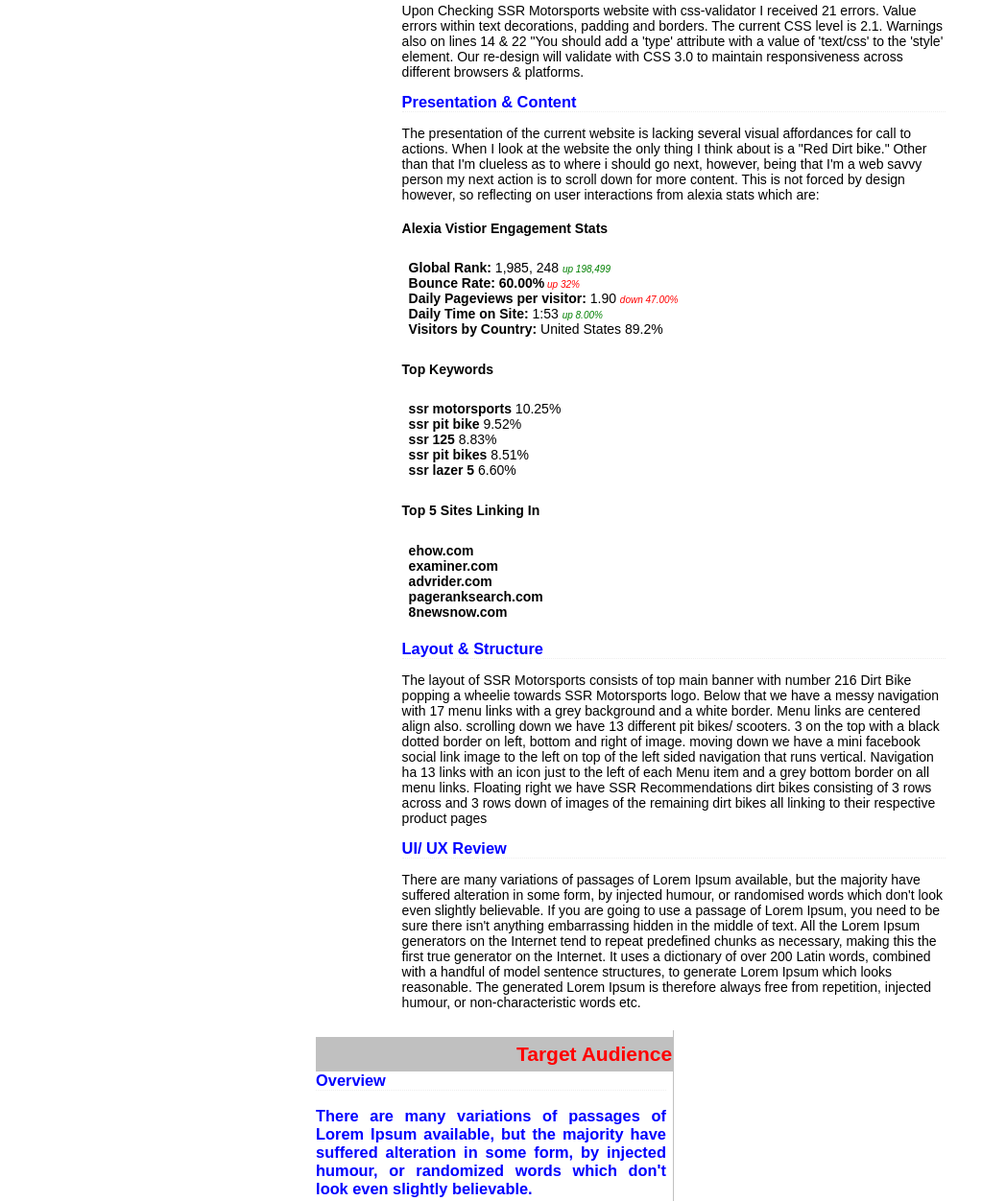
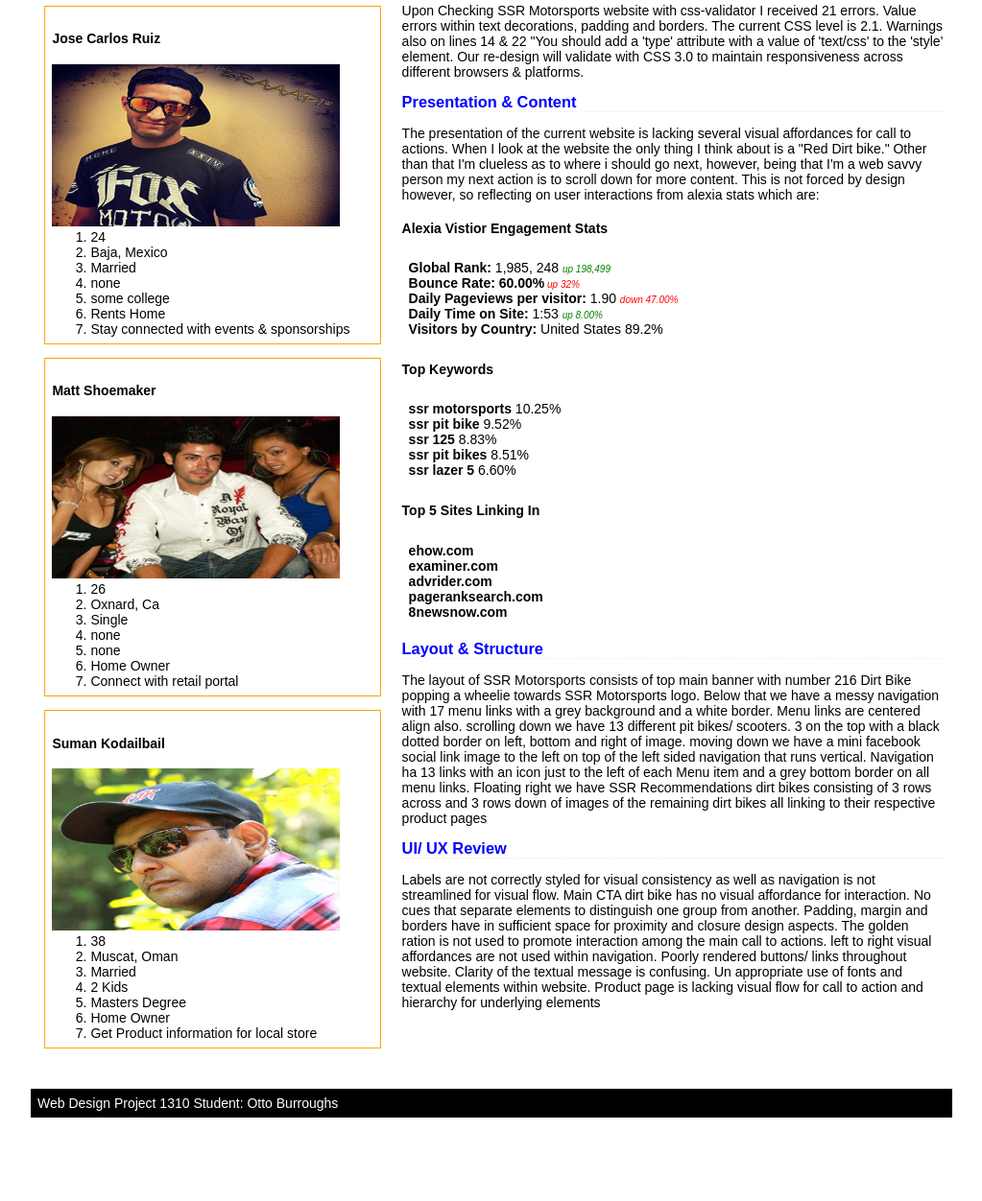
Before and after one commit to MeisterWebzr/WDP, a plain HTML site: page burroughs_otto-project_analysis.html in a window 1280 px wide. Shown: the part 976-2228 px from the top of the page at 96% size, without its empty margins (135-1158 px from the left). After the commit the page ends 2176 px from the top, so only its background shows below. Drawn offline with Linux system fonts and the light colour scheme.

Commit message:
Ui review
added content for ui review and target audience

```diff
--- a/burroughs_otto-project_analysis.html
+++ b/burroughs_otto-project_analysis.html
@@ -154,17 +154,12 @@
 			of 3 rows across and 3 rows down of images of the remaining dirt bikes all linking to their respective product pages</p>
 
 			<h3>UI/ UX Review</h3>
-			<p>There are many variations of passages of Lorem Ipsum available,
-			but the majority have suffered alteration in some form, by injected
-			humour, or randomised words which don't look even slightly believable.
-			If you are going to use a passage of Lorem Ipsum, you need to be sure
-			there isn't anything embarrassing hidden in the middle of text. All the
-			Lorem Ipsum generators on the Internet tend to repeat predefined chunks
-			as necessary, making this the first true generator on the Internet. It
-			uses a dictionary of over 200 Latin words, combined with a handful of
-			model sentence structures, to generate Lorem Ipsum which looks reasonable.
-			The generated Lorem Ipsum is therefore always free from repetition, injected
-			humour, or non-characteristic words etc.</p>
+			<p>Labels are not correctly styled for visual consistency as well as navigation is not streamlined for visual flow. Main CTA
+			dirt bike has no visual affordance for interaction. No cues that separate elements to distinguish one group from another. Padding, margin and borders
+			have in sufficient space for proximity and closure design aspects. The golden ration is not used to promote interaction among the main call to actions.
+			left to right visual affordances are not used within navigation. Poorly rendered buttons/ links throughout website. Clarity of the textual message
+			is confusing. Un appropriate use of fonts and textual elements within website. Product page is lacking visual flow for call to action and hierarchy for underlying
+			elements </p>
 
 
 			</div>
@@ -172,7 +167,7 @@
 		<!-- Target Audience -->
 					<div class="targeta">
 							<h2 class="maintarget">Target Audience</h2>
-							<h3>Overview<h3>
+							<h3>Overview</h3>
 							<p>There are many variations of passages of Lorem Ipsum available,
 							but the majority have suffered alteration in some form, by injected
 							humour, or randomized words which don't look even slightly believable.
@@ -185,13 +180,13 @@
 									 	<img src="images/profile1.jpg" alt="SR Motorsports User" width="300" height="169"></a></li>
 
 									  <ol>
-									  	<li>age</li>
-									  	<li>location</li>
-									  	<li>Marital Status</li>
-									  	<li>number of children</li>
-									  	<li>education</li>
-									  	<li>Home Owner</li>
-									  	<li>Primary Needs</li>
+									  	<li>24</li>
+									  	<li>Baja, Mexico</li>
+									  	<li>Married</li>
+									  	<li>none</li>
+									  	<li>some college</li>
+									  	<li>Rents Home</li>
+									  	<li>Stay connected with events & sponsorships</li>
 									  </ol>
 									</div>
 
@@ -200,13 +195,13 @@
 										<li><a href="images/profile2.jpg" title="Jose Carlos Ruiz">
 											<img src="images/profile2.jpg" alt="SR Motorsports User" width="300" height="169"></a></li>
 									  <ol>
-									  	<li>age</li>
-									  	<li>location</li>
-									  	<li>Marital Status</li>
-									  	<li>number of children</li>
-									  	<li>education</li>
+									  	<li>26</li>
+									  	<li>Oxnard, Ca</li>
+									  	<li>Single</li>
+									  	<li>none</li>
+									  	<li>none</li>
 									  	<li>Home Owner</li>
-									  	<li>Primary Needs</li>
+									  	<li>Connect with retail portal</li>
 									  </ol>
 									 </div>
 
@@ -215,15 +210,15 @@
 									<li><a href="images/profile3.jpg" title="Suman Kodailbail">
 										<img src="images/profile3.jpg" alt="SR Motorsports User" width="300" height="169"></a></li>
 									  <ol>
-									  	<li>age</li>
-									  	<li>location</li>
-									  	<li>Marital Status</li>
-									  	<li>number of children</li>
-									  	<li>education</li>
+									  	<li>38</li>
+									  	<li>Muscat, Oman</li>
+									  	<li>Married</li>
+									  	<li>2 Kids</li>
+									  	<li>Masters Degree</li>
 									  	<li>Home Owner</li>
-									  	<li>Primary Needs</li>
+									  	<li>Get Product information for local store</li>
 									  </ol>
-							        </div>
+							</div>
 
 
 		  			</div>
--- a/css/main.css
+++ b/css/main.css
@@ -169,23 +169,28 @@
 	background: silver;
 	width: 100%;
 	padding: .3em;
-	margin: 0 auto;
-	text-align: right;
+	margin: 0 0 1em auto;
+	text-align: left;
+
+}
+
+.photogallery{
+	max-width: 100%;
+
 }
 
 .targeta{
 	width: 38%;
 	margin: 0 auto;
 	padding: .5em;
-	border-right: 1px solid silver;
-	text-align: justify;
+	text-align: left;
 	overflow: hidden;
 }
 
 
 ol li{
 	margin: 0 auto;
-	text-align: left;
+	text-align: justify;
 	color: black;
 }
 
```
